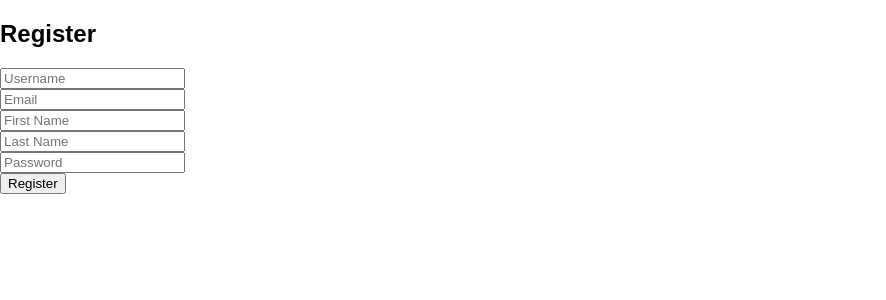
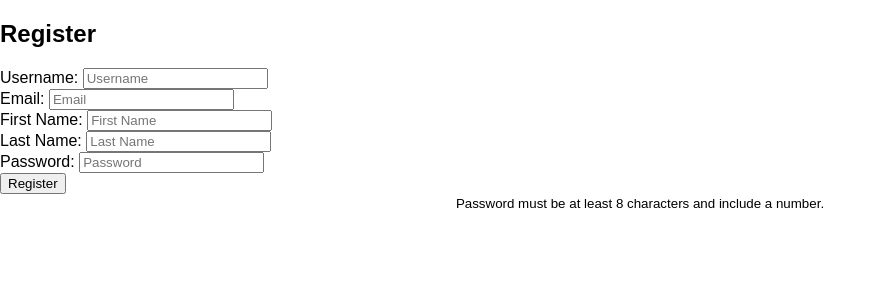
Before and after one commit to Z-e-r-0-n/Secure_Web_Application, a Flask app: page /register in a window 1280 px wide. Shown: the part 38-338 px from the top of the page, without its empty margins (0-886 px from the left). Run offline with Flask 3, Linux system fonts and the light colour scheme.

Commit message:
main functionwas added

```diff
--- a/app/models.py
+++ b/app/models.py
@@ -1,7 +1,8 @@
 # All DB queries will go here
 # Example placeholders:
+cursor=
+def create_user(username, password_hash, email, first_name, last_name):
 
-def create_user(username, password_hash, email, first_name, last_name):
     pass
 
 def check_login(username, password_hash):
--- a/app/templates/register.html
+++ b/app/templates/register.html
@@ -3,11 +3,23 @@
 {% block content %}
 <h2>Register</h2>
 <form method="POST">
-    <input type="text" name="username" placeholder="Username" required><br>
-    <input type="email" name="email" placeholder="Email" required><br>
-    <input type="text" name="first_name" placeholder="First Name"><br>
-    <input type="text" name="last_name" placeholder="Last Name"><br>
-    <input type="password" name="password" placeholder="Password" required><br>
+    <label for="username">Username:</label>
+    <input type="text" id ="username" name="username" placeholder="Username" required autocomplete="off"><br>
+    <label for="email">Email:</label>
+    <input type="email" id="email" name="email" placeholder="Email" required><br>
+    <label for="first_name">First Name:</label>
+    <input type="text" id="first_name" name="first_name" placeholder="First Name"><br>
+    <label for="last_name">Last Name:</label>
+    <input type="text" id="last_name" name="last_name" placeholder="Last Name"><br>
+    <label for="password">Password:</label>
+    <input type="password" id="password" name="password" placeholder="Password" required autocomplete="off"><br>
     <button type="submit">Register</button>
 </form>
+<center>
+    <small>Password must be at least 8 characters and include a number.</small>
+</center>
 {% endblock %}
+
+{% if error %}
+    <p class="error">{{ error }}</p>
+{% endif %}
```
Also changed, not shown: 1 other file.
